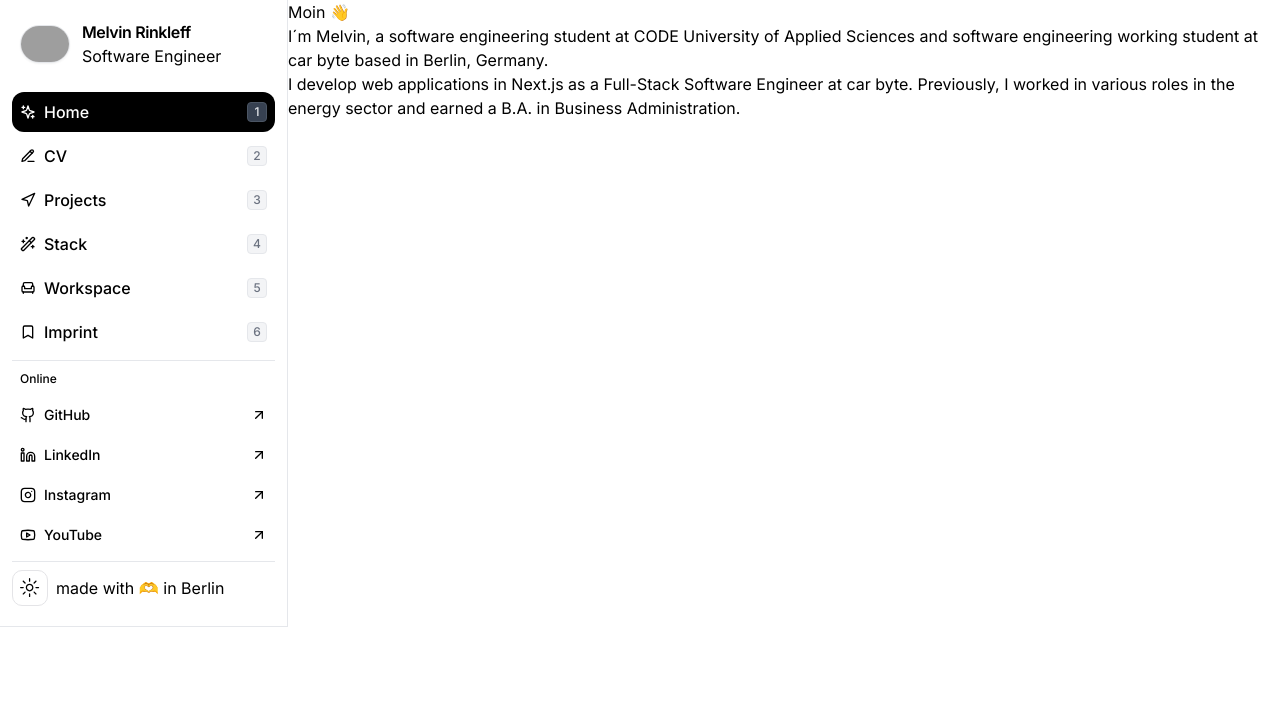
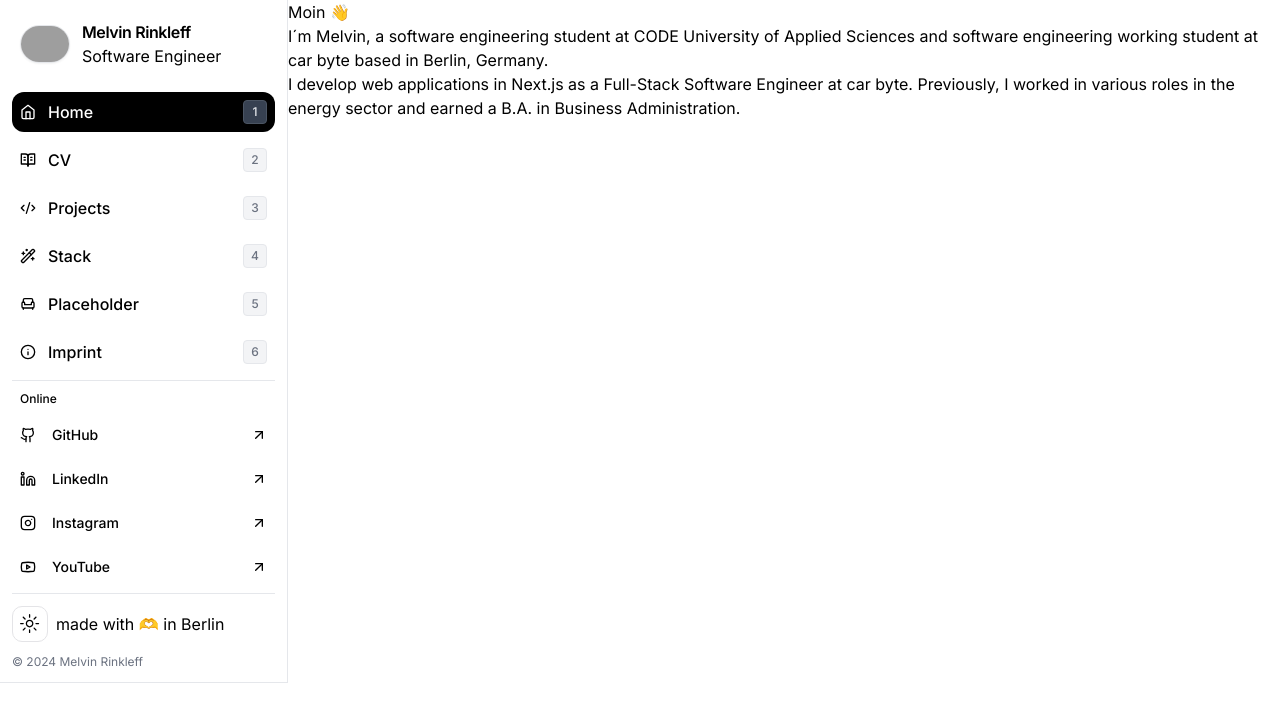
Before and after one commit to Melvin2306/portfolio-page-v2, a Next.js app: page / in a window 1280 px wide. Shown: the top 722 px of the page. Built offline with nearby package versions, Linux system fonts and the light colour scheme; grey boxes are pictures that could not be loaded.

Commit message:
smaller changes

```diff
--- a/src/components/drawer.tsx
+++ b/src/components/drawer.tsx
@@ -1,15 +1,15 @@
-import { Drawer } from "vaul";
-import { CommandIcon } from "lucide-react";
+import { Drawer } from 'vaul';
+import { LayoutGrid } from 'lucide-react';
 
-import { MenuContent } from "@/components/side-menu-content";
-import { Button } from "@/components/ui/button";
+import { MenuContent } from '@/components/side-menu-content';
+import { Button } from '@/components/ui/button';
 
 export function MobileDrawer() {
   return (
     <Drawer.Root shouldScaleBackground>
       <Button variant="outline" size="icon" title="Toggle drawer" asChild>
         <Drawer.Trigger>
-          <CommandIcon size={16} />
+          <LayoutGrid size={16} />
         </Drawer.Trigger>
       </Button>
       <Drawer.Portal>
--- a/src/components/side-menu-content.tsx
+++ b/src/components/side-menu-content.tsx
@@ -1,9 +1,9 @@
-import Link from "next/link";
-import Image from "next/image";
+import Link from 'next/link';
+import Image from 'next/image';
 
-import { NavigationLink } from "@/components/side-menu-link";
-import { PROFILES, LINKS } from "@/lib/constants";
-import { ModeToggle } from "@/components/ui/theme-toggle";
+import { NavigationLink } from '@/components/side-menu-link';
+import { PROFILES, LINKS } from '@/lib/constants';
+import { ModeToggle } from '@/components/ui/theme-toggle';
 
 export const MenuContent = () => {
   return (
@@ -25,7 +25,7 @@
             <span className="">Software Engineer</span>
           </div>
         </Link>
-        <div className="flex flex-col gap-1  mb-2">
+        <div className="flex flex-col gap-2  mb-2">
           {LINKS.map((link, linkIndex) => (
             <NavigationLink
               key={link.href}
@@ -42,7 +42,7 @@
         <span className="px-2 text-xs font-medium leading-relaxed ">
           Online
         </span>
-        <div className="flex flex-col gap-1 ">
+        <div className="flex flex-col gap-2 ">
           {Object.values(PROFILES).map((profile) => (
             <NavigationLink
               key={profile.url}
@@ -54,12 +54,15 @@
         </div>
       </div>
       <hr />
-      <div className="flex text-base gap-2 my-2 items-center">
+      <div className="flex text-base gap-2 my-3 items-center">
         <ModeToggle />
         <div>
           <p>made with 🫶 in Berlin</p>
         </div>
       </div>
+      <div>
+        <p className="text-xs text-gray-500">© 2024 Melvin Rinkleff</p>
+      </div>
     </div>
   );
 };
--- a/src/components/side-menu-link.tsx
+++ b/src/components/side-menu-link.tsx
@@ -1,11 +1,11 @@
-"use client";
+'use client';
 
-import { memo, ReactElement } from "react";
-import Link from "next/link";
-import { usePathname } from "next/navigation";
-import { ArrowUpRightIcon, AtSignIcon } from "lucide-react";
+import { memo, ReactElement } from 'react';
+import Link from 'next/link';
+import { usePathname } from 'next/navigation';
+import { ArrowUpRightIcon, AtSignIcon } from 'lucide-react';
 
-import { cn } from "@/lib/utils";
+import { cn } from '@/lib/utils';
 
 interface NavigationLinkProps {
   href: string;
@@ -23,7 +23,7 @@
   const pathname = usePathname();
   const iconCmp = icon ?? <AtSignIcon size={16} />;
 
-  const isInternal = href.startsWith("/");
+  const isInternal = href.startsWith('/');
   if (!isInternal) {
     return (
       <a
@@ -33,7 +33,7 @@
         rel="noopener noreferrer"
         className="flex items-center justify-between gap-2 rounded-lg p-2 hover:bg-gray-200"
       >
-        <span className="inline-flex items-center gap-2 font-medium">
+        <span className="inline-flex items-center gap-4 font-medium">
           {iconCmp} {label}
         </span>
         <ArrowUpRightIcon size={16} />
@@ -43,9 +43,9 @@
 
   let isActive = false;
   if (pathname?.length > 0) {
-    const splittedPathname = pathname.split("/");
-    const currentPathname = splittedPathname[1] ?? "";
-    isActive = currentPathname === href.split("/")[1];
+    const splittedPathname = pathname.split('/');
+    const currentPathname = splittedPathname[1] ?? '';
+    isActive = currentPathname === href.split('/')[1];
   }
 
   return (
@@ -53,22 +53,22 @@
       key={href}
       href={href}
       className={cn(
-        "group flex items-center justify-between rounded-lg p-2",
-        isActive ? "bg-black text-white" : "hover:bg-gray-200",
+        'group flex items-center justify-between rounded-lg p-2',
+        isActive ? 'bg-black text-white' : 'hover:bg-gray-200'
       )}
     >
-      <span className="flex items-center gap-2">
+      <span className="flex items-center gap-3">
         {iconCmp}
-        <span className={cn("font-medium", isActive && "text-white")}>
+        <span className={cn('font-medium', isActive && 'text-white')}>
           {label}
         </span>
       </span>
       {shortcutNumber && (
         <span
           className={cn(
-            "hidden h-5 w-5 place-content-center rounded border border-gray-200 bg-gray-100 text-xs font-medium text-gray-500 transition-colors duration-200 group-hover:border-gray-300 lg:grid",
+            'hidden h-6 w-6 place-content-center rounded border border-gray-200 bg-gray-100 text-xs font-medium text-gray-500 transition-colors duration-200 group-hover:border-gray-300 lg:grid',
             isActive &&
-              "border-gray-600 bg-gray-700 text-gray-200 group-hover:border-gray-600",
+              'border-gray-600 bg-gray-700 text-gray-200 group-hover:border-gray-600'
           )}
           title={`Shortcut key: ${shortcutNumber}`}
         >
--- a/src/components/side-menu.tsx
+++ b/src/components/side-menu.tsx
@@ -1,12 +1,12 @@
-"use client";
-import { useRouter } from "next/navigation";
-import Link from "next/link";
-import { RadioIcon } from "lucide-react";
+'use client';
+import { useRouter } from 'next/navigation';
+import Link from 'next/link';
+import { RadioIcon } from 'lucide-react';
 
-import { ScrollArea } from "@/components/scroll-area";
-import { Button } from "@/components/ui/button";
-import { useKeyPress } from "@/hooks/useKeyPress";
-import { cn } from "@/lib/utils";
+import { ScrollArea } from '@/components/scroll-area';
+import { Button } from '@/components/ui/button';
+import { useKeyPress } from '@/hooks/useKeyPress';
+import { cn } from '@/lib/utils';
 
 export const SideMenu = ({
   children,
@@ -21,37 +21,37 @@
 }) => {
   const router = useRouter();
   useKeyPress(onKeyPress, [
-    "Digit1",
-    "Digit2",
-    "Digit3",
-    "Digit4",
-    "Digit5",
-    "Digit6",
+    'Digit1',
+    'Digit2',
+    'Digit3',
+    'Digit4',
+    'Digit5',
+    'Digit6',
   ]);
 
   function onKeyPress(event: KeyboardEvent) {
     event.preventDefault();
 
-    if (event.code === "Digit1") {
-      router.push("/");
-    } else if (event.code === "Digit2") {
-      router.push("/cv");
-    } else if (event.code === "Digit3") {
-      router.push("/projects");
-    } else if (event.code === "Digit4") {
-      router.push("/stack");
-    } else if (event.code === "Digit5") {
-      router.push("/workspace");
-    } else if (event.code === "Digit6") {
-      router.push("/imprint");
+    if (event.code === 'Digit1') {
+      router.push('/');
+    } else if (event.code === 'Digit2') {
+      router.push('/cv');
+    } else if (event.code === 'Digit3') {
+      router.push('/projects');
+    } else if (event.code === 'Digit4') {
+      router.push('/stack');
+    } else if (event.code === 'Digit5') {
+      router.push('/workspace');
+    } else if (event.code === 'Digit6') {
+      router.push('/imprint');
     }
   }
 
   return (
     <ScrollArea
       className={cn(
-        "hidden lg:flex lg:flex-col lg:border-r lg:border-b",
-        isInner ? "lg:w-80 xl:w-96" : "lg:w-60 xl:w-72",
+        'hidden bg-[var(--background)] lg:flex lg:flex-col lg:border-r lg:border-b',
+        isInner ? 'lg:w-80 xl:w-96' : 'lg:w-60 xl:w-72'
       )}
     >
       <div className="p-3">{children}</div>
--- a/src/lib/constants.tsx
+++ b/src/lib/constants.tsx
@@ -9,63 +9,67 @@
   Wand2Icon,
   BookmarkIcon,
   ArmchairIcon,
-} from "lucide-react";
+  BookOpenText,
+  Code2,
+  Info,
+  Home,
+} from 'lucide-react';
 
 export const PROFILES: object = {
   github: {
-    title: "GitHub",
-    url: "https://github.com/melvin2306",
+    title: 'GitHub',
+    url: 'https://github.com/melvin2306',
     icon: <GithubIcon size={16} />,
   },
   linkedin: {
-    title: "LinkedIn",
-    url: "https://www.linkedin.com/in/melvin-rinkleff",
+    title: 'LinkedIn',
+    url: 'https://www.linkedin.com/in/melvin-rinkleff',
     icon: <LinkedinIcon size={16} />,
   },
   instagram: {
-    title: "Instagram",
-    url: "https://www.instagram.com/melvin_2306",
+    title: 'Instagram',
+    url: 'https://www.instagram.com/melvin_2306',
     icon: <InstagramIcon size={16} />,
   },
   youtube: {
-    title: "YouTube",
-    url: "https://www.youtube.com/@melvin23060",
+    title: 'YouTube',
+    url: 'https://www.youtube.com/@melvin23060',
     icon: <YoutubeIcon size={16} />,
   },
 };
 
 export const LINKS = [
   {
-    href: "/",
-    label: "Home",
-    icon: <SparklesIcon size={16} />,
+    href: '/',
+    label: 'Home',
+    icon: <Home size={16} />,
   },
   {
-    href: "/cv",
-    label: "CV",
-    icon: <PencilLineIcon size={16} />,
+    href: '/cv',
+    label: 'CV',
+    icon: <BookOpenText size={16} />,
   },
   {
-    href: "/projects",
-    label: "Projects",
-    icon: <NavigationIcon size={16} />,
+    href: '/projects',
+    label: 'Projects',
+    icon: <Code2 size={16} />,
   },
   {
-    href: "/stack",
-    label: "Stack",
+    href: '/stack',
+    label: 'Stack',
     icon: <Wand2Icon size={16} />,
   },
   {
-    href: "/workspace",
-    label: "Workspace",
+    href: '/placeholder',
+    label: 'Placeholder',
     icon: <ArmchairIcon size={16} />,
   },
   {
-    href: "/imprint",
-    label: "Imprint",
-    icon: <BookmarkIcon size={16} />,
+    href: '/imprint',
+    label: 'Imprint',
+    icon: <Info size={16} />,
   },
 ];
 
-export const SCROLL_AREA_ID = "scroll-area";
+export const SCROLL_AREA_ID = 'scroll-area';
 export const MOBILE_SCROLL_THRESHOLD = 20;
```
